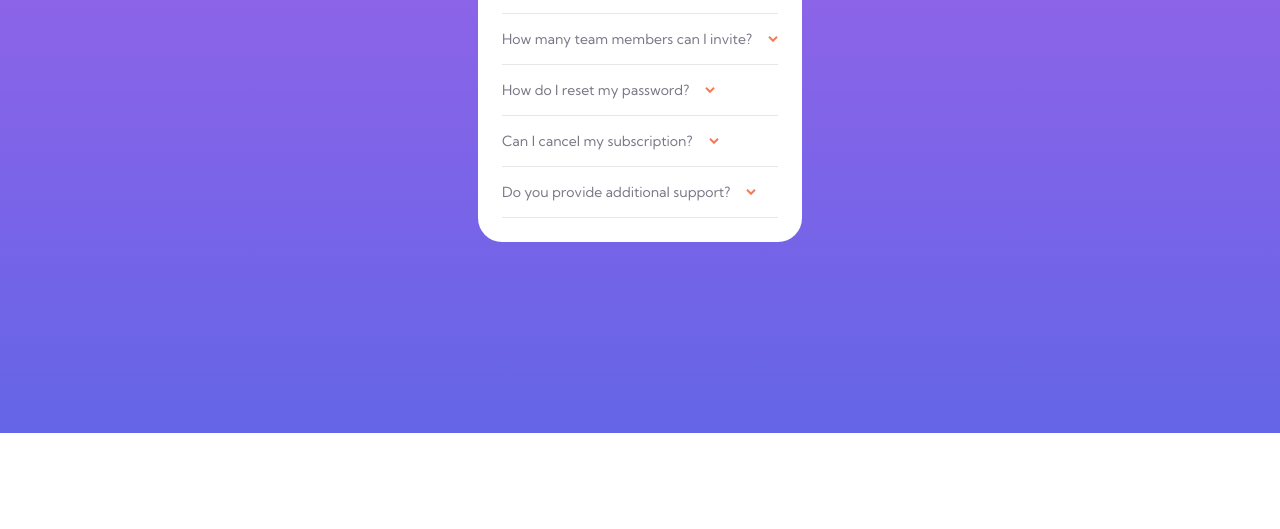
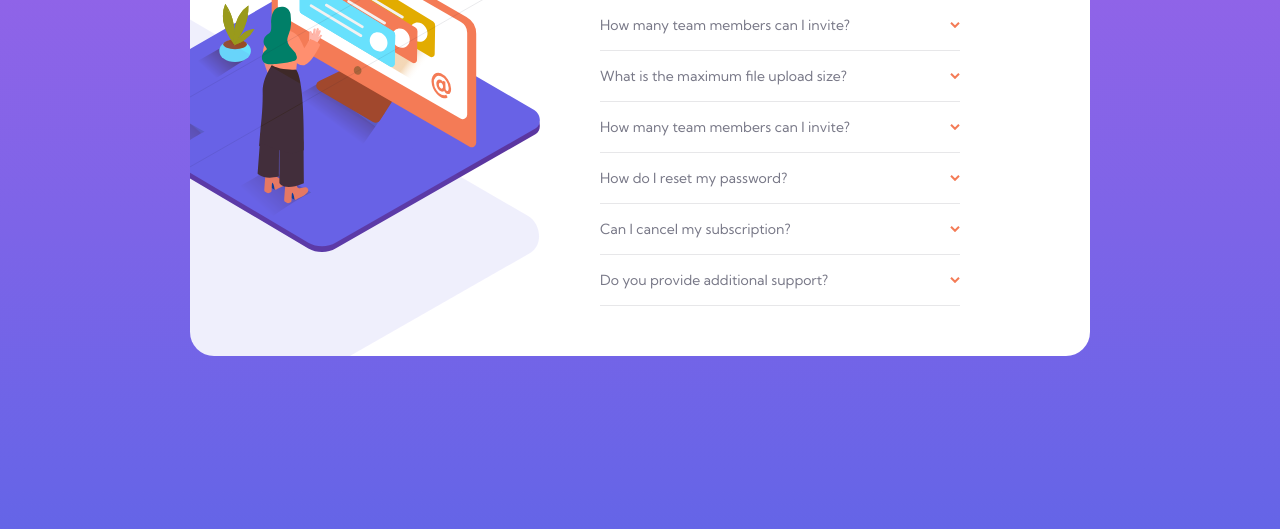
Before and after one commit to acamposlucas/faq-accordion-card, a website built with Vite: page index.html in a window 1280 px wide. Shown: the part 367-896 px from the top of the page. Before the commit the page ends 800 px from the top, so only its background shows below. Built offline with nearby package versions, Linux system fonts and the light colour scheme.

Commit message:
feat: image fits

```diff
--- a/index.html
+++ b/index.html
@@ -16,7 +16,7 @@
   <body>
     <main>
       <div class="card">
-        <div>
+        <div class="card-content">
           <h1>FAQ</h1>
           <div class="wrapper">
             <details>
--- a/sass/style.scss
+++ b/sass/style.scss
@@ -3,26 +3,71 @@
 
 body {
   background: linear-gradient(colors.$violet-500, colors.$blue-500);
+  margin-inline: 1.5rem;
+  margin-block: 3rem;
   min-height: 100vh;
-  display: grid;
-  place-items: center;
+  display: flex;
+  align-items: center;
+  justify-content: center;
 }
 
 main {
-  margin-inline: 1.5rem;
+  display: contents;
 }
 
 .card {
   background-color: colors.$white;
   border-radius: 24px;
+  max-width: 40rem;
+  padding-inline: 1.5rem;
+  padding-block: 3rem;
   display: grid;
-  padding-inline: 1.5rem;
-  padding-block: 1.5rem;
+  max-width: 920px;
   width: 100%;
+  position: relative;
 
+  @media (max-width: 1023.9999px) {
+    &:before {
+      content: "";
+      background: url(../images/illustration-woman-online-mobile.svg) no-repeat
+          center,
+        url(../images/bg-pattern-mobile.svg) no-repeat center;
+      width: 268px;
+      height: 212px;
+      position: absolute;
+      top: -23%;
+      left: 50%;
+      transform: translateX(-50%);
+    }
+  }
+
+  @media (min-width: 1024px) {
+    padding-block: 4.375rem;
+    grid-template-columns: repeat(2, minmax(0, 1fr));
+
+    background-image: url("../images/bg-pattern-desktop.svg"),
+      url("../images/illustration-woman-online-desktop.svg");
+    background-repeat: no-repeat;
+    background-position: left -34.375rem top 60%, left -6.25rem center;
+    background-size: 100%, 50%;
+    padding: 3.125rem 8.125rem 3.125rem 3.125rem;
+    max-width: 56.25rem;
+    overflow: visible;
+  }
+
+  .card-content {
+    margin-top: 3rem;
+    @media (min-width: 1024px) {
+      grid-column: 2;
+    }
     h1 {
+      margin-top: 2rem;
+      margin-bottom: 2.5rem;
       text-align: center;
-    margin-bottom: 2.5rem;
+
+      @media (min-width: 1024px) {
+        padding-top: 0;
+      }
     }
 
     .wrapper {
@@ -30,16 +75,22 @@ main {
       gap: 1rem;
 
       details {
+        border-bottom: 1px solid colors.$gray-100;
+        color: colors.$gray-300;
+        cursor: pointer;
         font-size: 0.875rem;
-      color: colors.$gray-300;
         padding-bottom: 1rem;
-      border-bottom: 1px solid colors.$gray-100;
+
+        &:hover {
+          color: colors.$red-300;
+        }
 
         summary {
+          align-items: center;
+          display: flex;
+          gap: 1rem;
+          justify-content: space-between;
           list-style: none;
-        display: flex;
-        align-items: center;
-        gap: 1rem;
 
           &:after {
             background-image: url("../images/icon-arrow-down.svg");
@@ -47,21 +98,26 @@ main {
             display: inline-block;
             height: 6px;
             width: 10px;
+            transition: rotate 300ms ease-in;
           }
         }
 
         &[open] {
           summary {
+            color: colors.$blue-900;
+            font-weight: 700;
             &:after {
               rotate: 180deg;
+              transition: rotate 300ms ease-in;
             }
           }
         }
         p {
+          color: colors.$gray-300;
           font-size: 0.875rem;
-        color: colors.$gray-300;
           margin-top: 1rem;
         }
       }
     }
   }
+}
```
Lines whose indentation alone changed are shown as unchanged.
